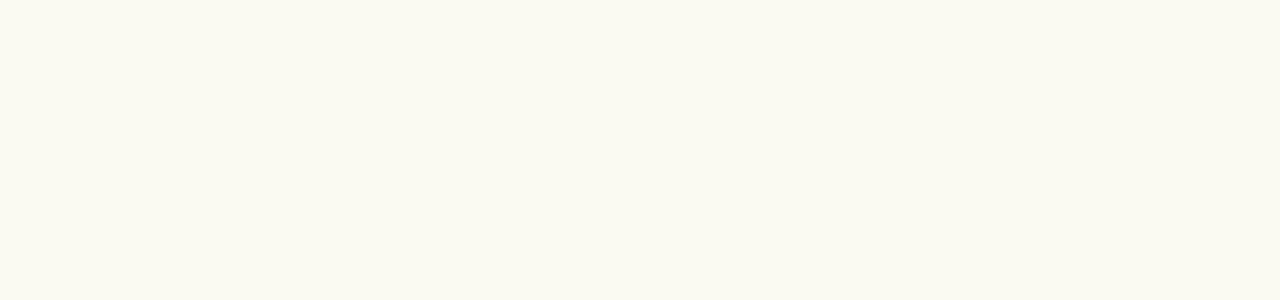
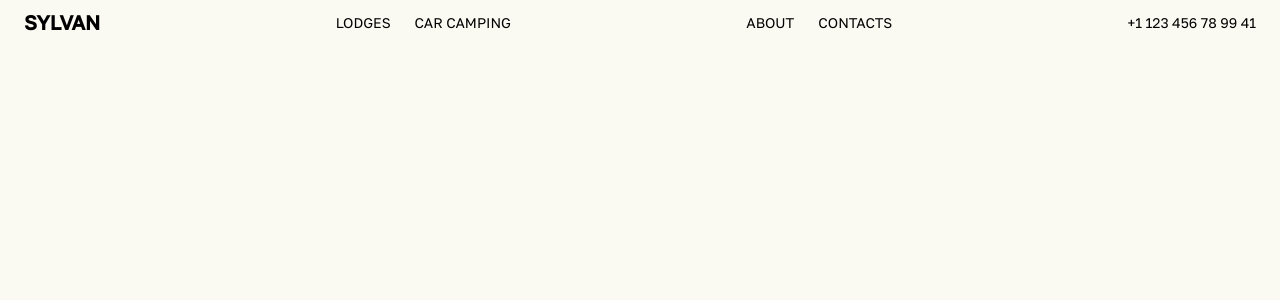
Before and after one commit to Ruhamma/sylvan-hotel, a Next.js app: page / in a window 1280 px wide. Shown: the top 300 px of the page. Built offline with nearby package versions, Linux system fonts and the light colour scheme.

Commit message:
Add navigation bar

```diff
--- a/package.json
+++ b/package.json
@@ -11,7 +11,8 @@
   "dependencies": {
     "next": "14.1.4",
     "react": "^18",
-    "react-dom": "^18"
+    "react-dom": "^18",
+    "react-icons": "^5.0.1"
   },
   "devDependencies": {
     "@types/node": "^20",
--- /dev/null
+++ b/src/app/components/Header.tsx
@@ -0,0 +1,43 @@
+"use client";
+import Link from "next/link";
+import React, { useState } from "react";
+import { RxHamburgerMenu } from "react-icons/rx";
+import { IoMdClose } from "react-icons/io";
+const Header = () => {
+  const [openMenu, setOpenMenu] = useState(false);
+
+  return (
+    <div className="text-black text-[14px] p-2 px-6 ">
+      <div className="flex sm:justify-between justify-center items-center relative">
+        <p className="text-xl font-bold">SYLVAN</p>
+        <div className="hidden gap-6 sm:flex ">
+          <Link href="/">LODGES</Link>
+          <Link href="/">CAR CAMPING</Link>
+        </div>
+        <div className="hidden gap-6 sm:flex ">
+          <Link href="/">ABOUT</Link>
+          <Link href="/">CONTACTS</Link>
+        </div>
+        <p className="md:block hidden">+1 123 456 78 99 41</p>
+        <RxHamburgerMenu
+          size={20}
+          className="absolute top-1 right-2 sm:hidden text-black"
+          onClick={() => {
+            setOpenMenu(!openMenu);
+          }}
+        />
+      </div>
+      {!openMenu ? (
+        <div className="flex flex-col items-center justify-center text-xs gap-3 p-2 py-4 sm:hidden bg-secondary/50 rounded-md">
+          <Link href="/">LODGES</Link>
+          <Link href="/">CAR CAMPING</Link>
+          <Link href="/">ABOUT</Link>
+          <Link href="/">CONTACTS</Link>
+          <p>+1 123 456 78 99 41</p>
+        </div>
+      ) : null}
+    </div>
+  );
+};
+
+export default Header;
--- a/src/app/layout.tsx
+++ b/src/app/layout.tsx
@@ -1,6 +1,7 @@
 import type { Metadata } from "next";
 import { Golos_Text, Cinzel } from "next/font/google";
 import "./globals.css";
+import Header from "./components/Header";
 
 const cinzel = Cinzel({
   subsets: ["latin"],
@@ -23,7 +24,10 @@ export default function RootLayout({
 }>) {
   return (
     <html lang="en" className={`${golos.variable} ${cinzel.variable}`}>
-      <body className="bg-primary">{children}</body>
+      <body className="bg-primary font-primary">
+        <Header />
+        {children}
+      </body>
     </html>
   );
 }
```
Also changed, not shown: 1 other file (tests, documents, lock files or other folders).
